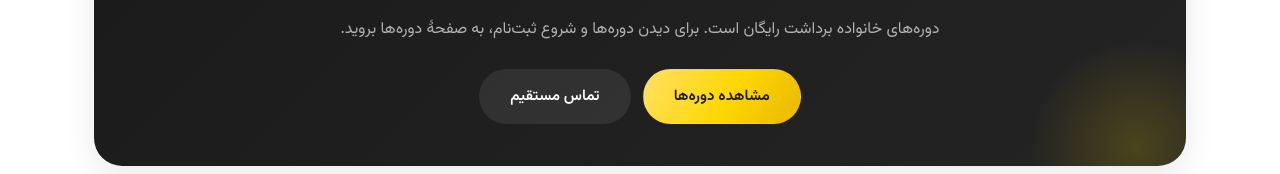
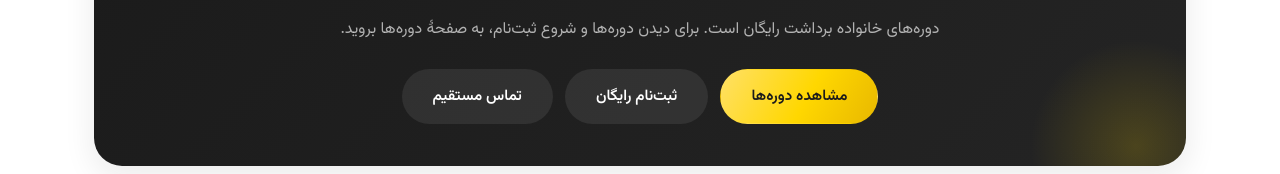
Before and after one commit to yaasernazarii-ship-it/bardashtt, a Next.js app in the folder nextjs/: page /profile in a window 1280 px wide. Shown: the part 699-873 px from the top of the page. Built offline with nearby package versions, Linux system fonts and the light colour scheme; no server answers; the database is empty.

Commit message:
Update extjs/components/SimplePage.js

```diff
--- a/nextjs/components/SimplePage.js
+++ b/nextjs/components/SimplePage.js
@@ -28,6 +28,9 @@ export default async function SimplePage({ title, subtitle, tag = 'خانواد
               <p>{t('common.cta.text')}</p>
               <div className="cta-card__actions">
                 <Link href="/courses" className="btn btn--gold">{t('common.cta.primary')}</Link>
+                {/* صفحهٔ ثبت‌نام از هیچ‌جای سایت لینک نداشت و برای گوگل «یتیم» بود؛
+                    این دکمه از همهٔ صفحه‌های ساده به آن مسیر می‌دهد. */}
+                <Link href="/register" className="btn btn--hero-secondary">ثبت‌نام رایگان</Link>
                 <a href={`tel:${t('contact.phone')}`} className="btn btn--hero-secondary">{t('common.cta.secondary')}</a>
               </div>
             </div>
```
